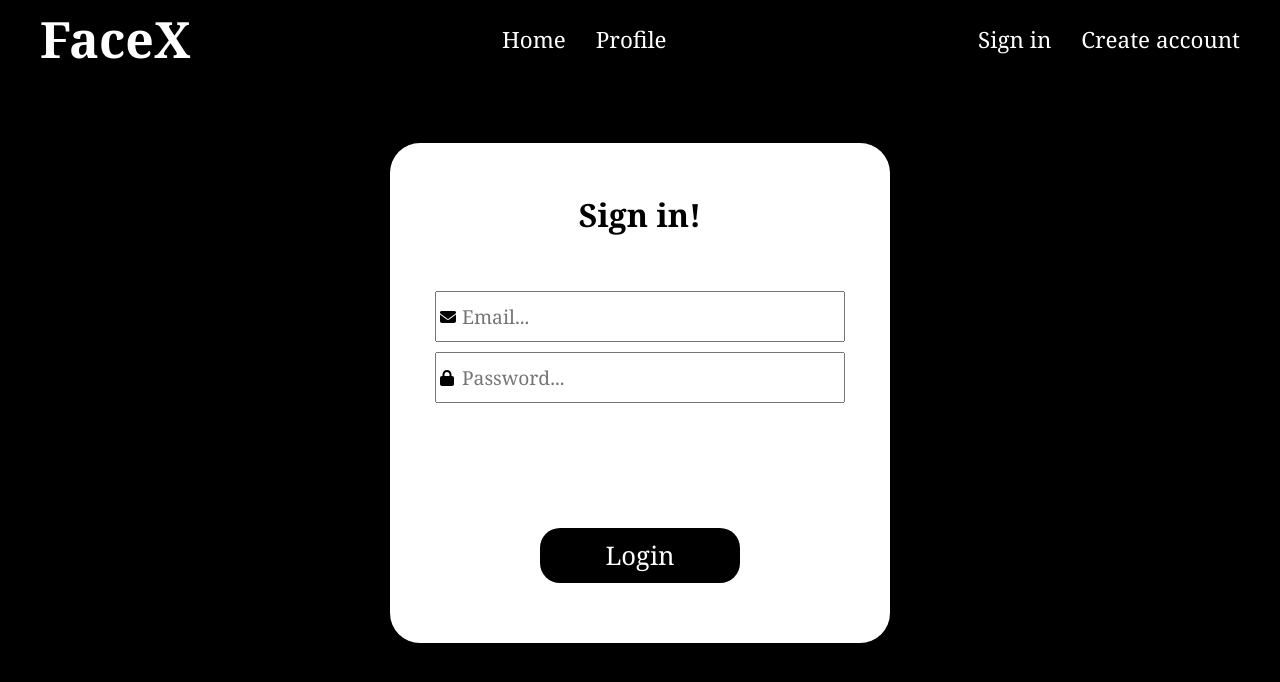
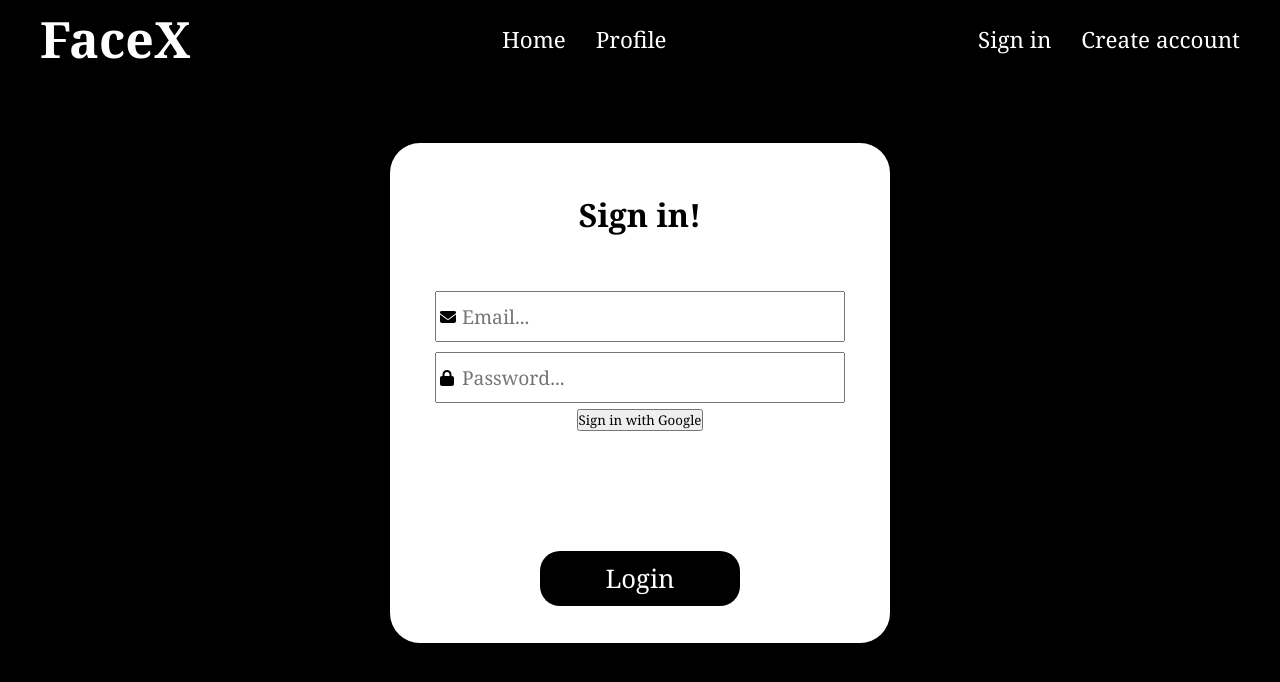
Before and after one commit to froispro6969/FaceX, a React (Vite) app: page /login in a window 1280 px wide. Shown: the top 682 px of the page. Built offline with nearby package versions, Linux system fonts and the light colour scheme; no server answers.

Commit message:
Added a Google Authentication

```diff
--- a/src/pages/Login.tsx
+++ b/src/pages/Login.tsx
@@ -1,9 +1,11 @@
 import { FontAwesomeIcon } from '@fortawesome/react-fontawesome';
 import { faEnvelope, faLock } from '@fortawesome/free-solid-svg-icons';
 import { useState } from 'react';
-import { signInWithEmailAndPassword } from 'firebase/auth';
-import { auth } from '../config/Firebase-config';
+import { signInWithEmailAndPassword, signInWithPopup } from 'firebase/auth';
+import { auth, provider } from '../config/Firebase-config';
 import { useNavigate } from 'react-router-dom';
+
+
 
 
 export const Login = () => {
@@ -24,6 +26,11 @@ export const Login = () => {
         navigate("/");
     }
 
+    const signInWithGoogle = async () => {
+        const result = await signInWithPopup(auth, provider);
+        navigate("/");
+     }
+
 
 
 
@@ -39,6 +46,9 @@ return (
                         <FontAwesomeIcon icon={faLock} className='passIcon' />
                         <input type="password" placeholder="Password..." onChange={(e) => setLoginPassword(e.target.value)} />
                     </div>
+                    <div className='login-by-google'>
+                        <button onClick={signInWithGoogle}>Sign in with Google</button>
+                    </div>
                     <button onClick={login} className='login-button'>Login</button>
             </div>
         </div>
```
